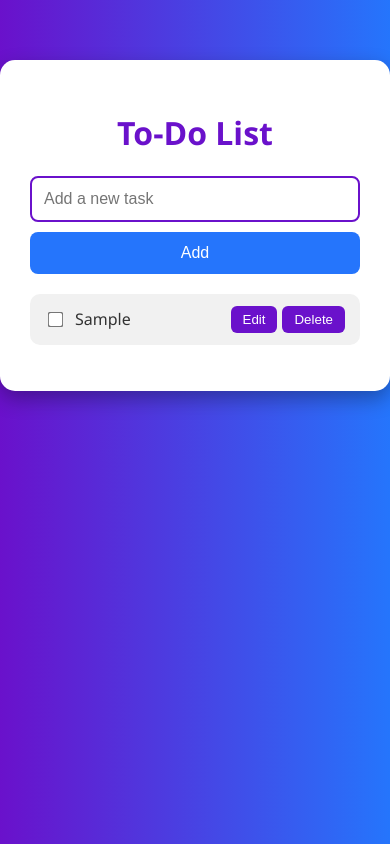
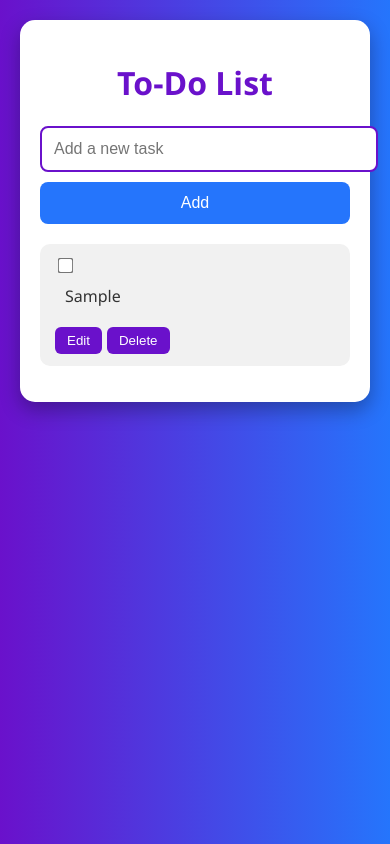
Before and after one commit to sarveshgulgulia90/to-do-list-app, a plain HTML site: page index.html in a window 390 px wide. Both pictures are taken after typing "Sample" into the empty fields and a click on the button "Add". Drawn offline with Linux system fonts and the light colour scheme.

Commit message:
intial commit

```diff
--- a/index.html
+++ b/index.html
@@ -1,16 +1,16 @@
 <!DOCTYPE html>
 <html lang="en">
 <head>
-  <meta charset="UTF-8">
-  <meta name="viewport" content="width=device-width, initial-scale=1">
+  <meta charset="UTF-8" />
+  <meta name="viewport" content="width=device-width, initial-scale=1" />
   <title>To-Do List App</title>
-  <link rel="stylesheet" href="style.css">
+  <link rel="stylesheet" href="style.css" />
 </head>
 <body>
   <div class="container">
     <h1>To-Do List</h1>
     <div class="task-input">
-      <input type="text" id="new-task" placeholder="Add a new task">
+      <input type="text" id="new-task" placeholder="Add a new task" />
       <button onclick="addTask()">Add</button>
     </div>
     <ul id="task-list"></ul>
--- a/style.css
+++ b/style.css
@@ -61,6 +61,7 @@ ul#task-list {
   display: flex;
   align-items: center;
   justify-content: space-between;
+  gap: 10px;
   background: #f1f1f1;
   margin-bottom: 10px;
   padding: 12px 15px;
@@ -74,7 +75,8 @@ ul#task-list {
 }
 
 .task span {
-  flex: 1;
+  flex-grow: 1;
+  word-break: break-word;
   margin-left: 10px;
 }
 
@@ -82,8 +84,13 @@ ul#task-list {
   transform: scale(1.2);
 }
 
+.task-actions {
+  display: flex;
+  flex-shrink: 0;
+  gap: 5px;
+}
+
 .task-actions button {
-  margin-left: 5px;
   border: none;
   background-color: #6a11cb;
   color: #fff;
@@ -98,12 +105,31 @@ ul#task-list {
 }
 
 @media (max-width: 600px) {
+  .container {
+    margin: 20px;
+    padding: 20px;
+  }
+
   .task-input {
     flex-direction: column;
+  }
+
+  .task-input input,
+  .task-input button {
+    width: 100%;
   }
 
   .task-input button {
     margin-left: 0;
     margin-top: 10px;
   }
+
+  .task {
+    flex-direction: column;
+    align-items: flex-start;
+  }
+
+  .task-actions {
+    margin-top: 10px;
+  }
 }
```
